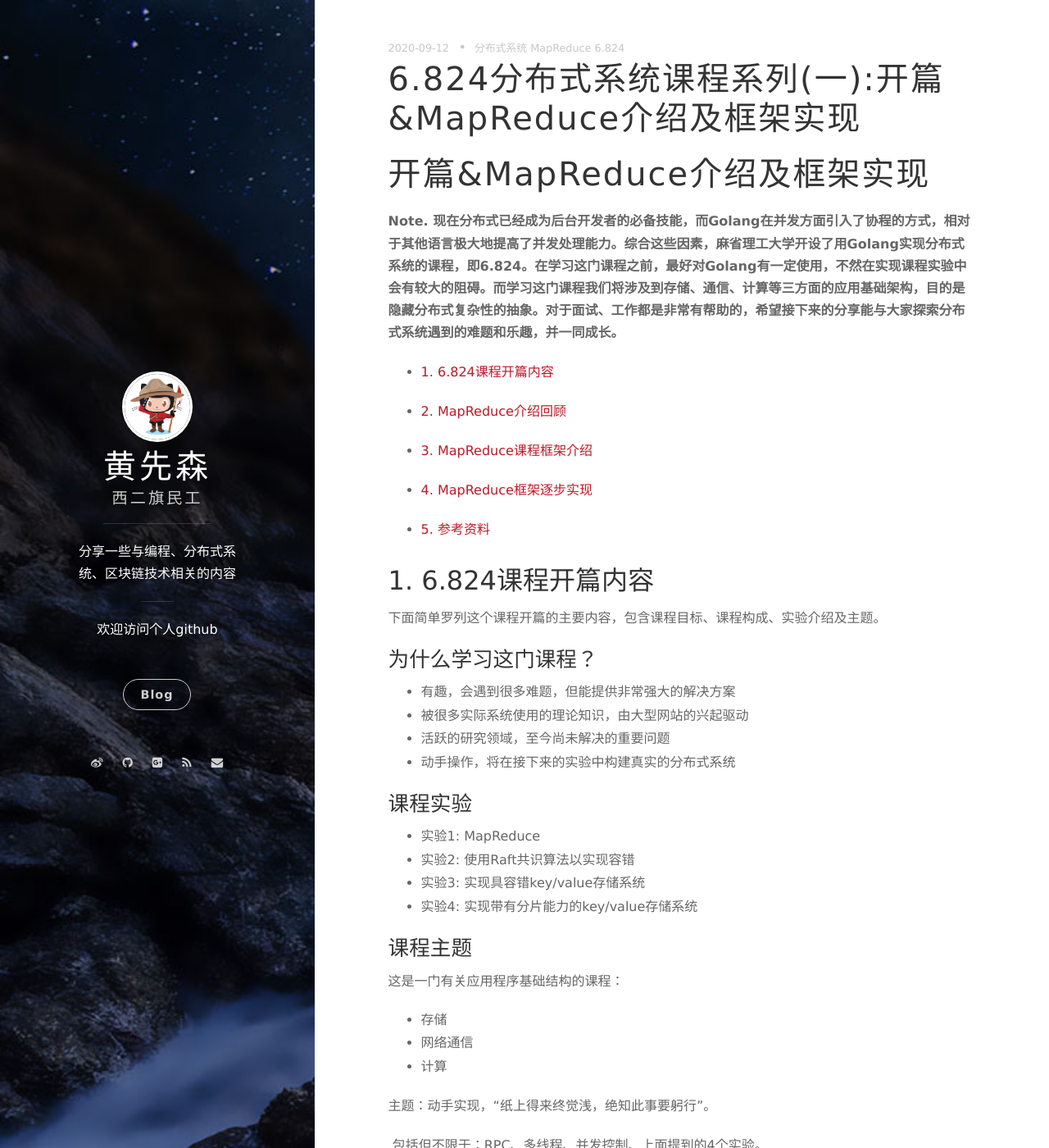
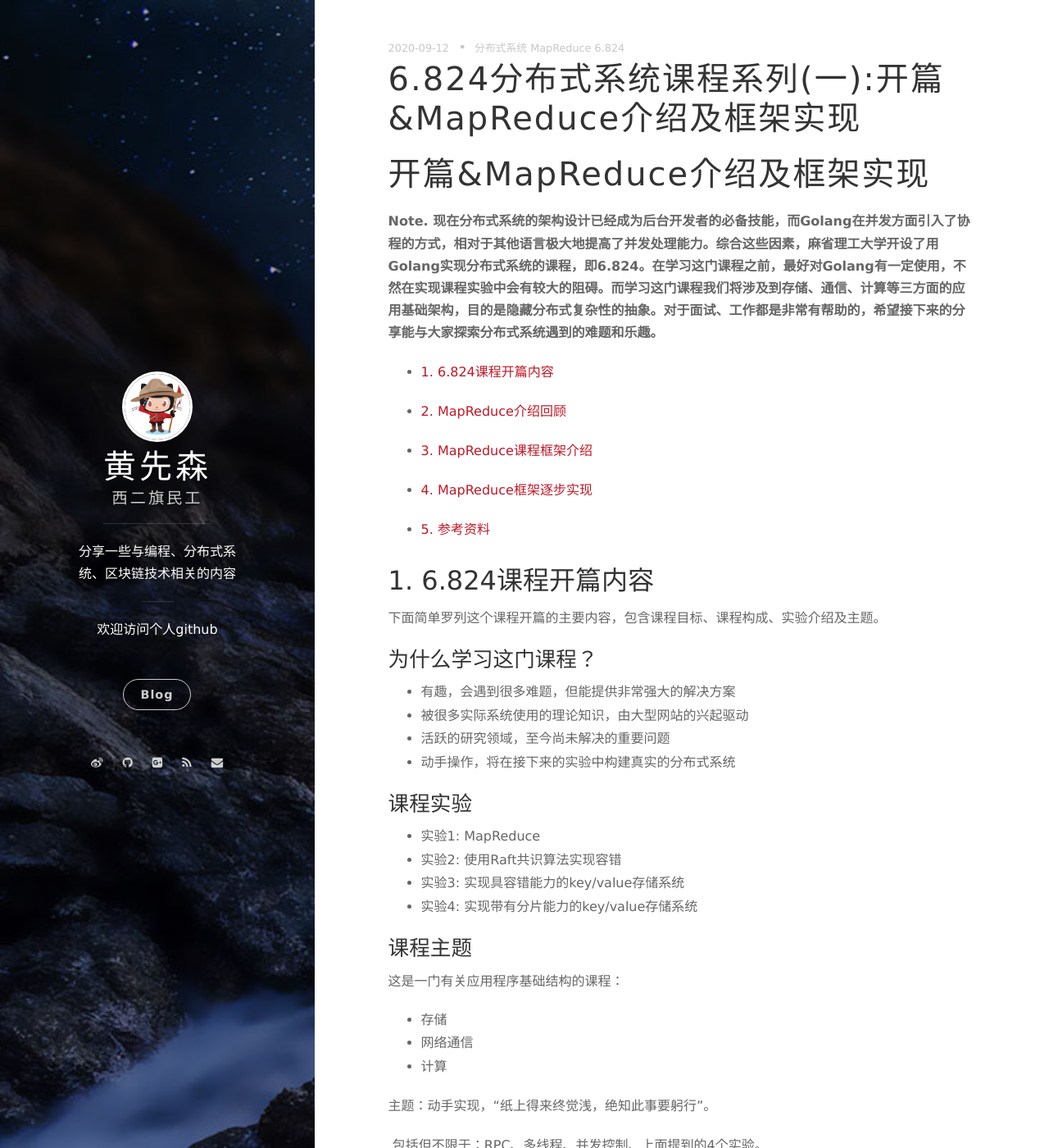
Before and after one commit to berryjam/berryjam.github.io, a Jekyll site: the page built from _posts/2020-09-12-6.824分布式系统课程系列(一):开篇&MapReduce介绍及框架实现.md, in a window 1280 px wide and 1400 px high. Shown: the whole window at 82% size. Built offline with Jekyll 4.4.1, drawn with Linux system fonts in a browser that asks for light colours; nearby versions of some CDN libraries; comment, search, counter and statistics services are not loaded; some of the changed text lies outside the part shown.

Commit message:
Update 2020-09-12-6.824分布式系统课程系列(一):开篇&MapReduce介绍及框架实现.md

```diff
--- a/_posts/2020-09-12-6.824分布式系统课程系列(一):开篇&MapReduce介绍及框架实现.md
+++ b/_posts/2020-09-12-6.824分布式系统课程系列(一):开篇&MapReduce介绍及框架实现.md
@@ -8,7 +8,7 @@
 
 # 开篇&MapReduce介绍及框架实现
 
-**Note. 现在分布式已经成为后台开发者的必备技能，而Golang在并发方面引入了协程的方式，相对于其他语言极大地提高了并发处理能力。综合这些因素，麻省理工大学开设了用Golang实现分布式系统的课程，即6.824。在学习这门课程之前，最好对Golang有一定使用，不然在实现课程实验中会有较大的阻碍。而学习这门课程我们将涉及到存储、通信、计算等三方面的应用基础架构，目的是隐藏分布式复杂性的抽象。对于面试、工作都是非常有帮助的，希望接下来的分享能与大家探索分布式系统遇到的难题和乐趣，并一同成长。**
+**Note. 现在分布式系统的架构设计已经成为后台开发者的必备技能，而Golang在并发方面引入了协程的方式，相对于其他语言极大地提高了并发处理能力。综合这些因素，麻省理工大学开设了用Golang实现分布式系统的课程，即6.824。在学习这门课程之前，最好对Golang有一定使用，不然在实现课程实验中会有较大的阻碍。而学习这门课程我们将涉及到存储、通信、计算等三方面的应用基础架构，目的是隐藏分布式复杂性的抽象。对于面试、工作都是非常有帮助的，希望接下来的分享能与大家探索分布式系统遇到的难题和乐趣。**
 
 - [1. 6.824课程开篇内容](https://github.com/berryjam/berryjam.github.io/blob/master/_posts/2020-09-12-6.824%E5%88%86%E5%B8%83%E5%BC%8F%E7%B3%BB%E7%BB%9F%E8%AF%BE%E7%A8%8B%E7%B3%BB%E5%88%97(%E4%B8%80):%E5%BC%80%E7%AF%87&MapReduce%E4%BB%8B%E7%BB%8D%E5%8F%8A%E6%A1%86%E6%9E%B6%E5%AE%9E%E7%8E%B0.md#1-6824%E8%AF%BE%E7%A8%8B%E5%BC%80%E7%AF%87%E5%86%85%E5%AE%B9)
 
@@ -34,8 +34,8 @@
 ### 课程实验
 
 - 实验1: MapReduce
-- 实验2: 使用Raft共识算法以实现容错
-- 实验3: 实现具容错key/value存储系统
+- 实验2: 使用Raft共识算法实现容错
+- 实验3: 实现具容错能力的key/value存储系统
 - 实验4: 实现带有分片能力的key/value存储系统
 
 ### 课程主题
@@ -164,7 +164,9 @@
 
 这次实验要实现一个分布式的MapReduce框架，由两个程序组成，分别为master和worker。运行过程中只会有一个master进程，而会有一个或多个worker进程同时运行。在现实系统中，worker程序会运行在不同的机器上，但是这个实验限定运行在单台机器上。worker与master之间通过RPC进行通信。每个worker进程会向master进程申请运行一个任务，期间会从一个或多个文件读取任务的输入，执行任务，并把任务的输出写入到一个或多个文件。master需要能够判断某个worker能否在一个合理的时间（这个实验限定为10秒）完成任务，如果不能完成的话将把任务重新分发给不同的worker。
 
-这
+下载的工程里面已经给出了框架整体代码。master和worker的"main"协程代码分别位于`main/mrmaster.go`及`main/mrworker.go`，请勿修改这两个文件。只需要修改`mr/master.go`、`mr/worker.go`、`mr/rpc.go`，在里面实现我们的逻辑即可。
+
+下面是
 
 ## 4. MapReduce框架逐步实现
 
```
